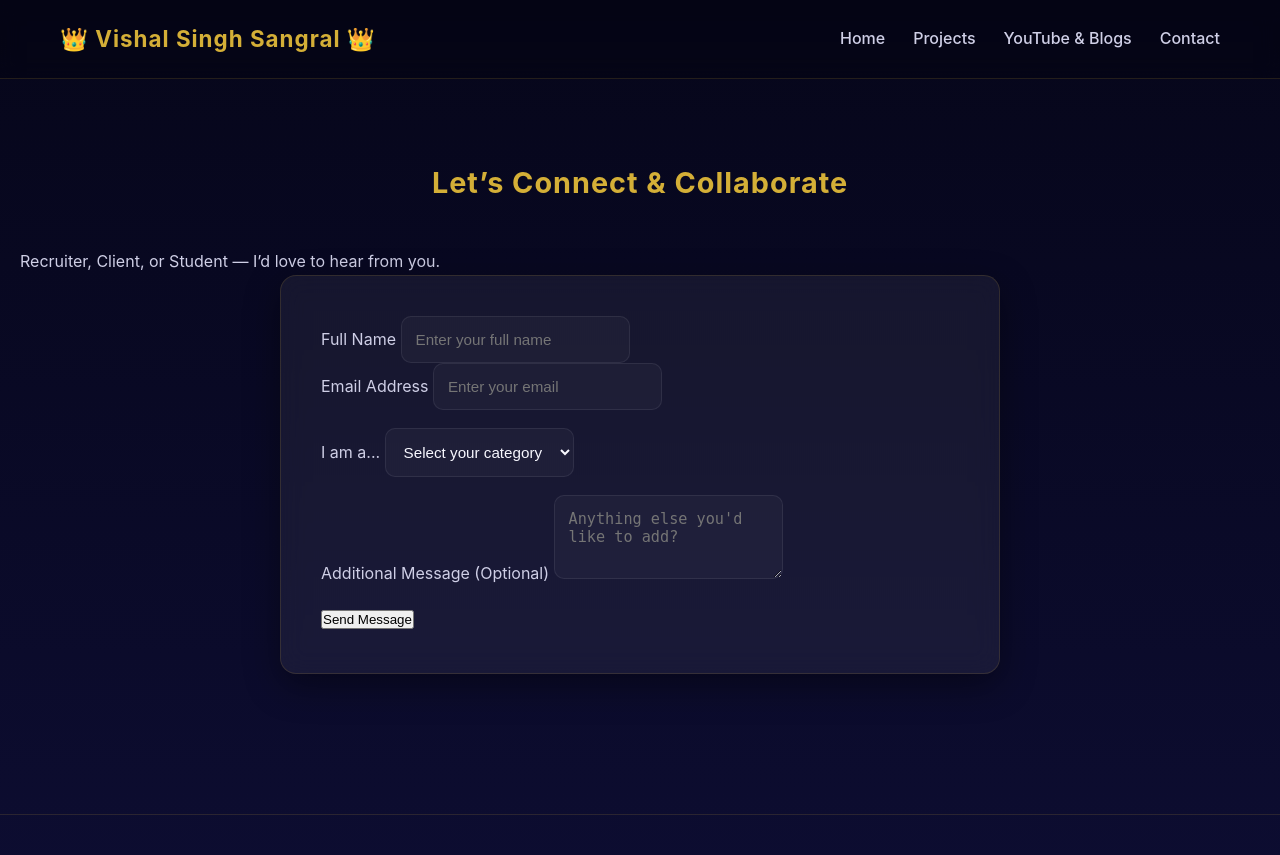
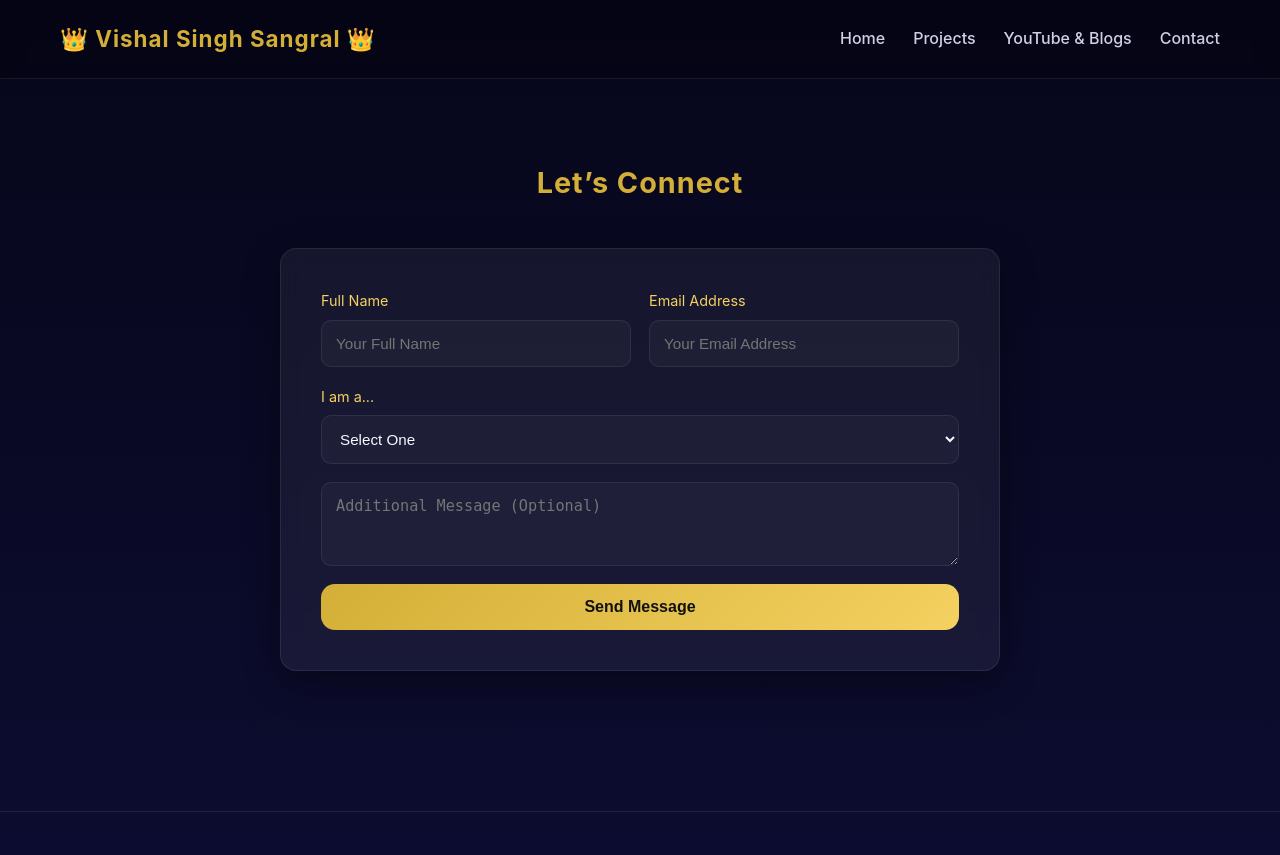
Before and after one commit to IAMDSVSSANGRAL/vishaltheanalyst.github.io, a Flask app: page /contact in a window 1280 px wide. Shown: the top 855 px of the page. Run offline with Flask 2, Linux system fonts and the light colour scheme; some libraries are stand-ins or nearby versions.

Commit message:
update theme and contact form check

```diff
--- a/static/css/style.css
+++ b/static/css/style.css
@@ -12,7 +12,172 @@
   --card: rgba(255, 255, 255, 0.05);
   --glass: rgba(255, 255, 255, 0.06);
   --border-soft: rgba(212, 175, 55, 0.15);
+}/* =====================================
+   VISHAL SINGH SANGRAL PORTFOLIO THEME
+   Midnight Professional Edition
+===================================== */
+
+:root {
+  --bg-dark: #0b0c1c;
+  --bg-card: #12132a;
+  --gold: #d4af37;
+  --gold-light: #f4d160;
+  --text-primary: #ffffff;
+  --text-muted: #b8b9d9;
+  --border-soft: rgba(255, 255, 255, 0.08);
 }
+
+/* RESET */
+* {
+  box-sizing: border-box;
+  margin: 0;
+  padding: 0;
+}
+
+body {
+  font-family: "Inter", sans-serif;
+  background: linear-gradient(160deg, #0b0c1c, #141638);
+  color: var(--text-muted);
+  min-height: 100vh;
+  line-height: 1.7;
+}
+
+/* SECTION */
+.section {
+  padding: 80px 20px;
+}
+
+.section-title {
+  text-align: center;
+  font-size: 2rem;
+  margin-bottom: 40px;
+  color: var(--gold);
+  letter-spacing: 1px;
+}
+
+/* CONTACT FORM */
+.contact-form {
+  max-width: 750px;
+  margin: 0 auto;
+  background: var(--bg-card);
+  padding: 45px;
+  border-radius: 18px;
+  border: 1px solid var(--border-soft);
+  box-shadow: 0 20px 50px rgba(0, 0, 0, 0.4);
+  display: flex;
+  flex-direction: column;
+  gap: 22px;
+}
+
+/* GRID */
+.form-grid {
+  display: grid;
+  grid-template-columns: 1fr 1fr;
+  gap: 18px;
+}
+
+.form-group {
+  display: flex;
+  flex-direction: column;
+  gap: 6px;
+}
+
+label {
+  font-size: 0.9rem;
+  color: var(--gold-light);
+}
+
+/* INPUTS */
+input,
+select,
+textarea {
+  padding: 14px 16px;
+  border-radius: 12px;
+  border: 1px solid var(--border-soft);
+  background: #1b1d3c;
+  color: var(--text-primary);
+  font-size: 0.95rem;
+  transition: 0.3s ease;
+}
+
+input:focus,
+select:focus,
+textarea:focus {
+  border-color: var(--gold);
+  box-shadow: 0 0 0 2px rgba(212, 175, 55, 0.2);
+  outline: none;
+}
+
+/* TEXTAREA FULL WIDTH */
+textarea {
+  width: 100%;
+}
+
+/* BUTTON */
+.btn-primary {
+  background: linear-gradient(135deg, var(--gold), var(--gold-light));
+  color: #111;
+  padding: 14px;
+  border-radius: 14px;
+  border: none;
+  font-weight: 700;
+  cursor: pointer;
+  transition: 0.3s ease;
+  font-size: 1rem;
+}
+
+.btn-primary:hover {
+  transform: translateY(-3px);
+  box-shadow: 0 10px 25px rgba(212, 175, 55, 0.3);
+}
+
+/* ALERTS */
+.notice {
+  max-width: 750px;
+  margin: 0 auto 20px;
+  padding: 14px;
+  border-radius: 12px;
+  text-align: center;
+}
+
+.notice.success {
+  background: rgba(0, 100, 50, 0.3);
+  border: 1px solid rgba(0, 255, 100, 0.2);
+  color: #b6ffd6;
+}
+
+.notice.warning {
+  background: rgba(120, 80, 0, 0.3);
+  border: 1px solid rgba(255, 200, 0, 0.2);
+  color: #ffeaa7;
+}
+
+/* CONDITIONAL FIELDS */
+.conditional-fields {
+  display: flex;
+  flex-direction: column;
+  gap: 18px;
+}
+
+.hidden {
+  display: none;
+}
+
+/* RESPONSIVE */
+@media (max-width: 768px) {
+  .form-grid {
+    grid-template-columns: 1fr;
+  }
+
+  .contact-form {
+    padding: 28px;
+  }
+
+  .section-title {
+    font-size: 1.6rem;
+  }
+}
+
 
 /* ===== RESET ===== */
 * {
--- a/templates/contact.html
+++ b/templates/contact.html
@@ -1,83 +1,72 @@
 {% extends "base.html" %}
 {% block content %}
 <section class="section contact-section">
-  <div class="contact-container">
-
-    <h2 class="section-title">Let’s Connect & Collaborate</h2>
-    <p class="section-subtitle">
-      Recruiter, Client, or Student — I’d love to hear from you.
-    </p>
+  <h2 class="section-title">Let’s Connect</h2>
 
   {% if saved == 'true' %}
-      <div class="alert alert-success">
-        ✅ Thank you! Your message has been submitted successfully.
-      </div>
+    <div class="notice success">Message sent successfully 🚀</div>
   {% elif saved == 'fallback' %}
-      <div class="alert alert-warning">
-        ⚠️ Saved locally. Configure PostgreSQL in .env to enable database storage.
-      </div>
+    <div class="notice warning">Saved locally. Configure DB for full storage.</div>
   {% endif %}
 
   <form method="POST" action="{{ url_for('contact') }}" class="contact-form" id="leadForm">
 
-      <!-- Basic Info -->
-      <div class="form-row">
+    <!-- BASIC INFO -->
+    <div class="form-grid">
       <div class="form-group">
         <label>Full Name</label>
-          <input type="text" name="name" placeholder="Enter your full name" required>
+        <input type="text" name="name" placeholder="Your Full Name" required>
       </div>
 
       <div class="form-group">
         <label>Email Address</label>
-          <input type="email" name="email" placeholder="Enter your email" required>
+        <input type="email" name="email" placeholder="Your Email Address" required>
       </div>
     </div>
 
-      <!-- User Type -->
+    <!-- USER TYPE -->
     <div class="form-group">
       <label>I am a...</label>
       <select name="user_type" id="user_type" required>
-          <option value="">Select your category</option>
+        <option value="">Select One</option>
         <option value="Recruiter">Recruiter</option>
         <option value="Client">Client</option>
         <option value="Student">Student</option>
       </select>
     </div>
 
-      <!-- Recruiter Fields -->
+    <!-- RECRUITER -->
     <div class="conditional-fields recruiter-fields hidden">
-        <h4 class="form-section-title">Recruiter Details</h4>
+      <div class="form-grid">
         <input type="text" name="company" placeholder="Company Name">
-        <input type="text" name="role" placeholder="Your Role (HR / Hiring Manager)">
-        <textarea name="position" rows="2" placeholder="Position you’re hiring for"></textarea>
+        <input type="text" name="role" placeholder="Your Role">
+      </div>
+      <textarea name="position" rows="2" placeholder="Hiring for which position?"></textarea>
     </div>
 
-      <!-- Client Fields -->
+    <!-- CLIENT -->
     <div class="conditional-fields client-fields hidden">
-        <h4 class="form-section-title">Project Details</h4>
+      <div class="form-grid">
         <input type="text" name="company_brand" placeholder="Company / Brand Name">
+        <input type="text" name="budget" placeholder="Estimated Budget">
+      </div>
       <textarea name="project_desc" rows="3" placeholder="Brief project description"></textarea>
-        <input type="text" name="budget" placeholder="Estimated Budget (₹50k - ₹1L)">
     </div>
 
-      <!-- Student Fields -->
+    <!-- STUDENT -->
     <div class="conditional-fields student-fields hidden">
-        <h4 class="form-section-title">Learning Details</h4>
-        <textarea name="learning_goal" rows="2" placeholder="What would you like to learn or discuss?"></textarea>
-        <input type="text" name="level" placeholder="Current Level (Beginner / Intermediate / Advanced)">
+      <div class="form-grid">
+        <input type="text" name="level" placeholder="Your Level (Beginner / Intermediate)">
+      </div>
+      <textarea name="learning_goal" rows="3" placeholder="What do you want to learn or discuss?"></textarea>
     </div>
 
-      <!-- Common Message -->
-      <div class="form-group">
-        <label>Additional Message (Optional)</label>
-        <textarea name="message" rows="3" placeholder="Anything else you'd like to add?"></textarea>
-      </div>
+    <!-- COMMON MESSAGE -->
+    <textarea name="message" rows="3" placeholder="Additional Message (Optional)"></textarea>
 
-      <div class="form-action">
     <button type="submit" class="btn-primary">Send Message</button>
-      </div>
 
   </form>
-  </div>
 </section>
+
 {% endblock %}
```
Lines whose indentation alone changed are shown as unchanged.
